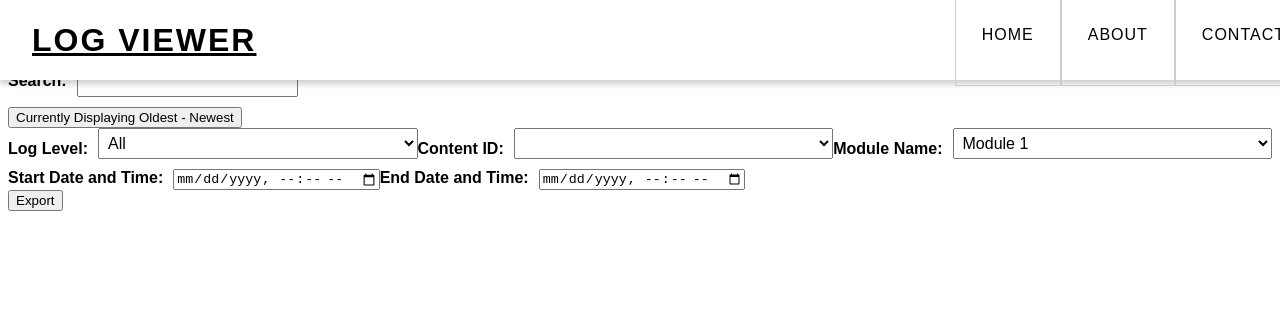
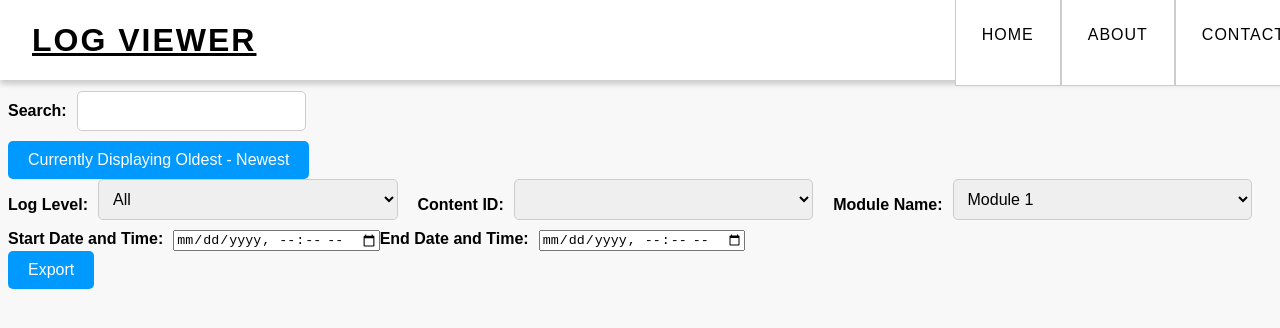
Before and after one commit to piotronm/log_viewer, a React (Create React App) app: page / in a window 1280 px wide. Shown: the top 328 px of the page. Built offline with nearby package versions, Linux system fonts and the light colour scheme.

Commit message:
Update App.css

```diff
--- a/src/App.css
+++ b/src/App.css
@@ -1,16 +1,72 @@
 body {
 	font-family: sans-serif;
+	background-color: #f8f8f8;
 }
 
 h1 {
-	font-size: 24px;
+	font-size: 36px;
+	font-weight: bold;
+	text-align: center;
+	color: #333333;
 	margin-bottom: 20px;
+	text-transform: uppercase;
+	letter-spacing: 2px;
 }
 
-select, input[type="text"] {
+.page-title{
+	margin-top: -35px;
+}
+
+input[type="file"] {
+	display: none;
+}
+
+.custom-file-upload {
+	border: 1px solid #ccc;
+	display: inline-block;
+	padding: 6px 12px;
+	cursor: pointer;
+	background-color: #0529b7;
+	color: white;
+	font-weight: bold;
+}
+.custom-file-upload:hover {
+	background-color: #050c74;
+}
+.custom-file-upload:active {
+	background-color: #050c74;
+}
+.custom-file-upload:focus {
+	outline: none;
+	box-shadow: none;
+}
+
+.file-size {
+	font-size: 15px;
+	font-weight: bold;
+	color: #555;
+	border: 2px solid #555;
+	padding: 6px 10px;
+	border-radius: 4px;
+	background-color: #f5f5f5;
+	display: inline-block;
+  }
+
+
+
+input[type="text"], select {
 	margin-bottom: 10px;
-	padding: 5px;
+	padding: 10px;
 	font-size: 16px;
+	border: 1px solid #ccc;
+	border-radius: 5px;
+	color: black;
+}
+input[type="text"]:hover {
+    box-shadow: 0 0 5px #0099ff;
+}
+input[type="text"]:focus, select:focus {
+	box-shadow: 0 0 5px #0099ff;
 }
 
 label {
@@ -27,10 +83,25 @@ li {
 	padding: 10px;
 	border: 1px solid #ccc;
 	margin-bottom: 10px;
+	background-color: #fff;
+}
+
+button {
+	background-color: #0099ff;
+	color: #fff;
+	border: none;
+	padding: 10px 20px;
+	border-radius: 5px;
+	font-size: 16px;
+	cursor: pointer;
+}
+
+button:hover {
+	background-color: #0077cc;
 }
 
 mark {
-	background-color: yellow;
+	background-color: #ffeaa7;
 	font-weight: bold;
 	color: black;
 }
@@ -41,24 +112,66 @@ mark {
 }
 
 .form-row > * {
-	margin-right: 10px;
+	margin-right: 20px;
 }
 
 .form-row > *:last-child {
 	margin-right: 0;
 }
+
 .form-group {
 	display: flex;
 	flex-wrap: wrap;
 	align-items: center;
-  }
+}
 
-  .form-group > label {
+.form-group > label {
 	margin-right: 10px;
-  }
+}
 
-  .form-group > select {
+.form-group > * {
+	margin-right: 20px;
+}
+
+.form-group > select {
 	flex: 1;
 	margin-bottom: 10px;
 	font-size: 16px;
-  }
+}
+
+.highlight {
+	background-color: yellow;
+}
+
+/* style every other row */
+.display-items li:nth-child(even) {
+	background-color: #cccccc;
+}
+
+.form-group {
+  display: flex;
+  flex-wrap: wrap;
+  align-items: center;
+}
+
+.form-group > label {
+  margin-right: 10px;
+}
+
+.form-group > * {
+  margin-right: 20px;
+}
+
+.form-group > select {
+  font-size: 16px;
+  flex: 1;
+  margin-bottom: 10px;
+}
+
+.form-group > .content-id {
+  flex-basis: 45%;
+}
+
+.form-group > .module-name {
+  flex-basis: 45%;
+}
```
